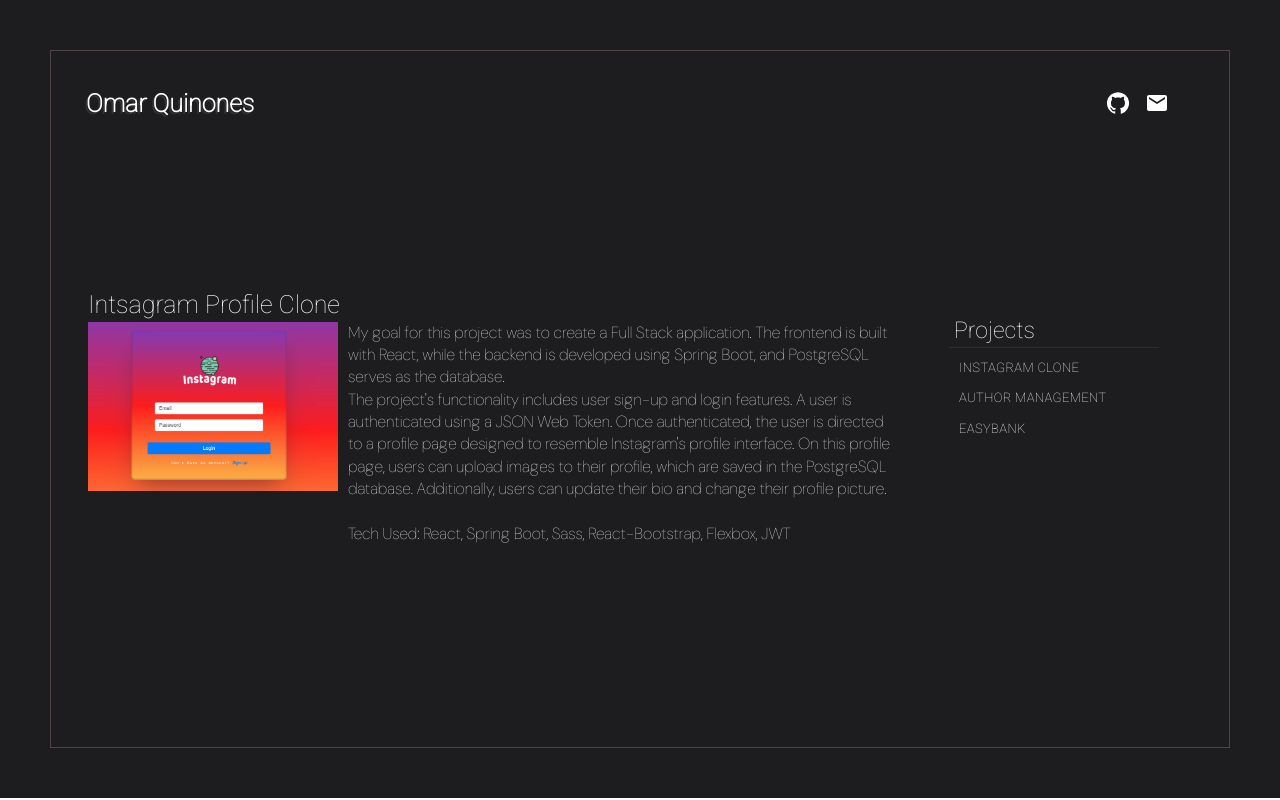
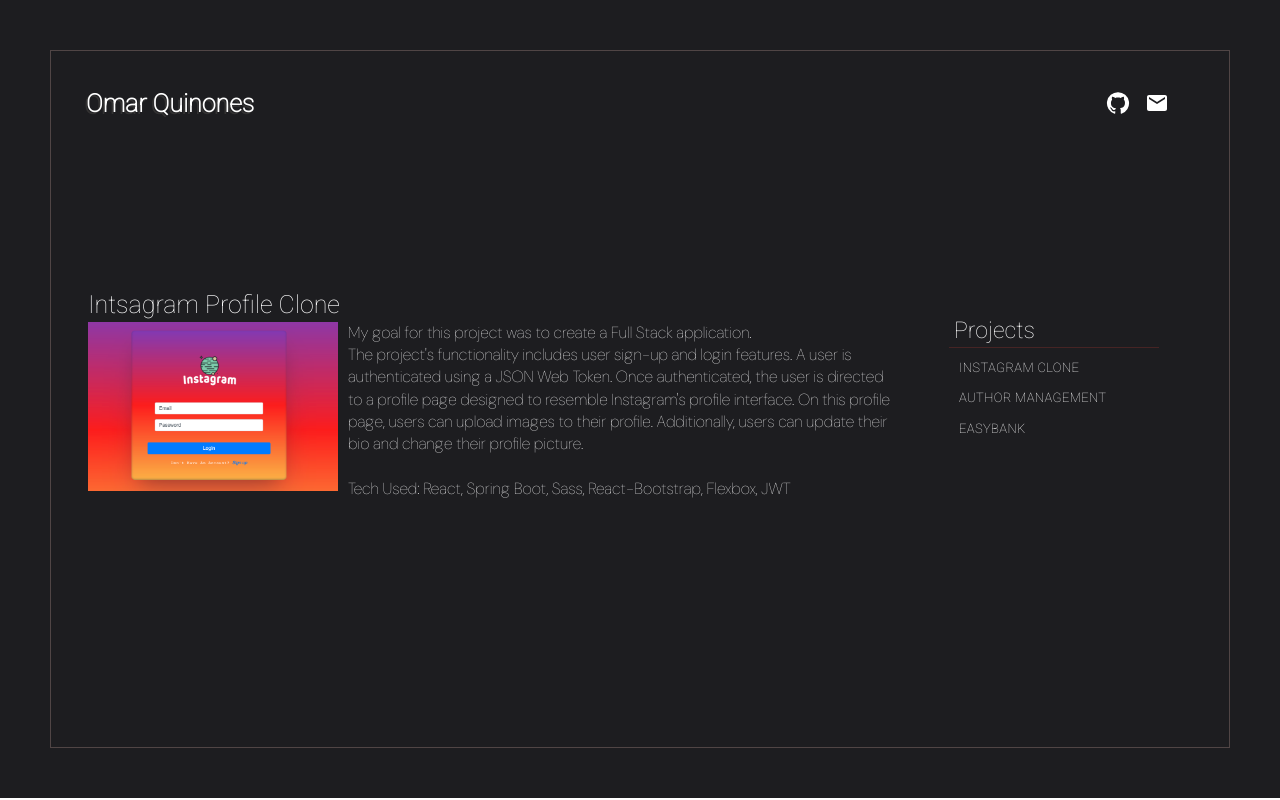
Before and after one commit to oquinone/omarquinones, a React (Create React App) app: page / in a window 1280 px wide. Both pictures are taken after a click on the button "INSTAGRAM CLONE". Built offline with nearby package versions, Linux system fonts and the light colour scheme; a web font is replaced by a local one.

Commit message:
Added link for author management project

```diff
--- a/src/components/home.jsx
+++ b/src/components/home.jsx
@@ -67,16 +67,15 @@
               </div>
               <p className="project-description">
                 My goal for this project was to create a Full Stack application.
-                The frontend is built with React, while the backend is developed
-                using Spring Boot, and PostgreSQL serves as the database.
+                {/* The frontend is built with React, while the backend is developed
+                using Spring Boot, and PostgreSQL as the database. */}
                 <br />
                 The project's functionality includes user sign-up and login
                 features. A user is authenticated using a JSON Web Token. Once
                 authenticated, the user is directed to a profile page designed
                 to resemble Instagram's profile interface. On this profile page,
-                users can upload images to their profile, which are saved in the
-                PostgreSQL database. Additionally, users can update their bio
-                and change their profile picture.
+                users can upload images to their profile. Additionally, users
+                can update their bio and change their profile picture.
                 <br />
                 <br />
                 <p>
@@ -91,11 +90,17 @@
             <h1 className="project-text">Author Management</h1>
             <div className="project-content">
               <div>
-                <img
-                  src={authorBook}
-                  alt="project_image"
-                  className="project-img"
-                />
+                <a
+                  href="https://oquinone.github.io/authorManagement/#/"
+                  target="_blank"
+                  rel="noreferrer"
+                >
+                  <img
+                    src={authorBook}
+                    alt="project_image"
+                    className="project-img"
+                  />
+                </a>
               </div>
               <p className="project-description">
                 This project utilizes React for the frontend and Spring Boot for
```
